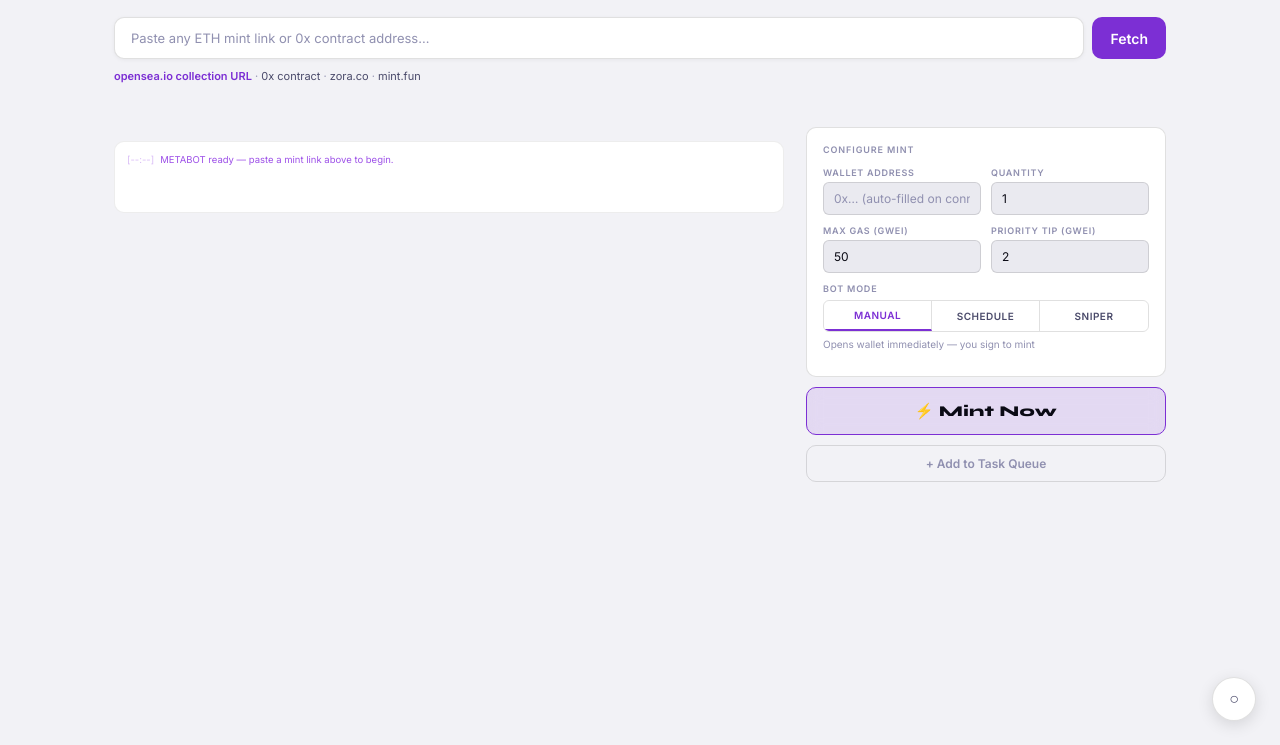
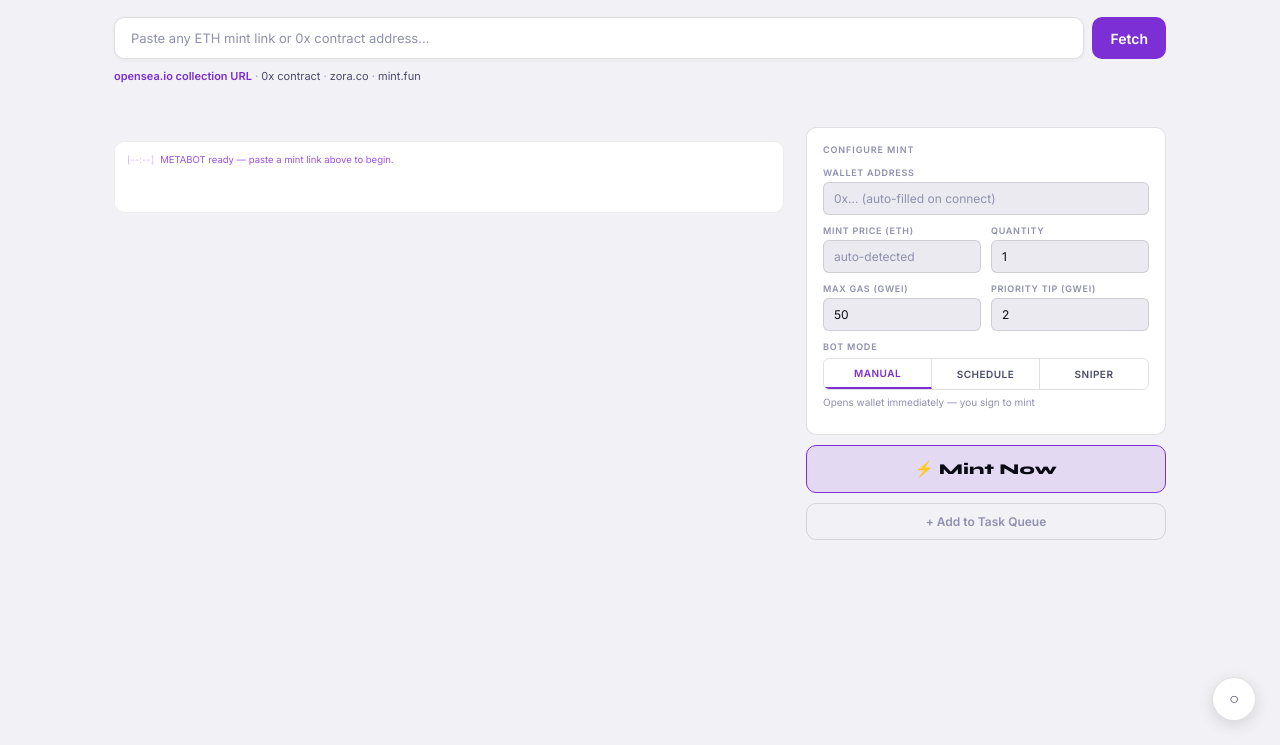
Before and after one commit to h2odev7/metafrens-terminal, a plain HTML site: page index.html in a window 1280 px wide. Shown: the part 55-800 px from the top of the page. Drawn offline with Linux system fonts and the light colour scheme; no server answers.

Commit message:
Update index.html

```diff
--- a/index.html
+++ b/index.html
@@ -131,9 +131,16 @@
       <div class="mint-config" id="mintConfig">
         <div class="mc-title">Configure Mint</div>
         <div class="mc-row">
-          <div class="mc-field">
+          <div class="mc-field" style="grid-column:1/-1;">
             <label>Wallet Address</label>
             <input type="text" id="mAddr" placeholder="0x… (auto-filled on connect)"/>
+          </div>
+        </div>
+        <div class="mc-row">
+          <div class="mc-field">
+            <label>Mint Price (ETH)</label>
+            <input type="number" id="mPrc" placeholder="auto-detected" step="0.0001" min="0"
+              oninput="COL.price = parseFloat(this.value) || 0"/>
           </div>
           <div class="mc-field">
             <label>Quantity</label>
```
